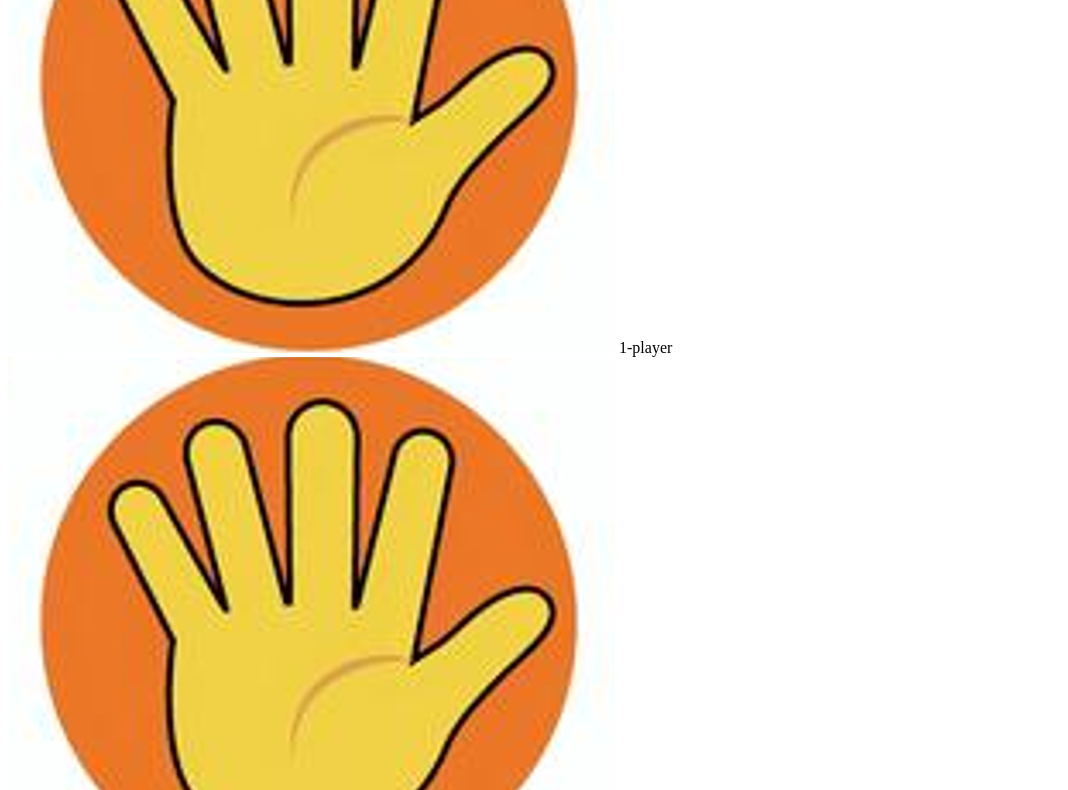
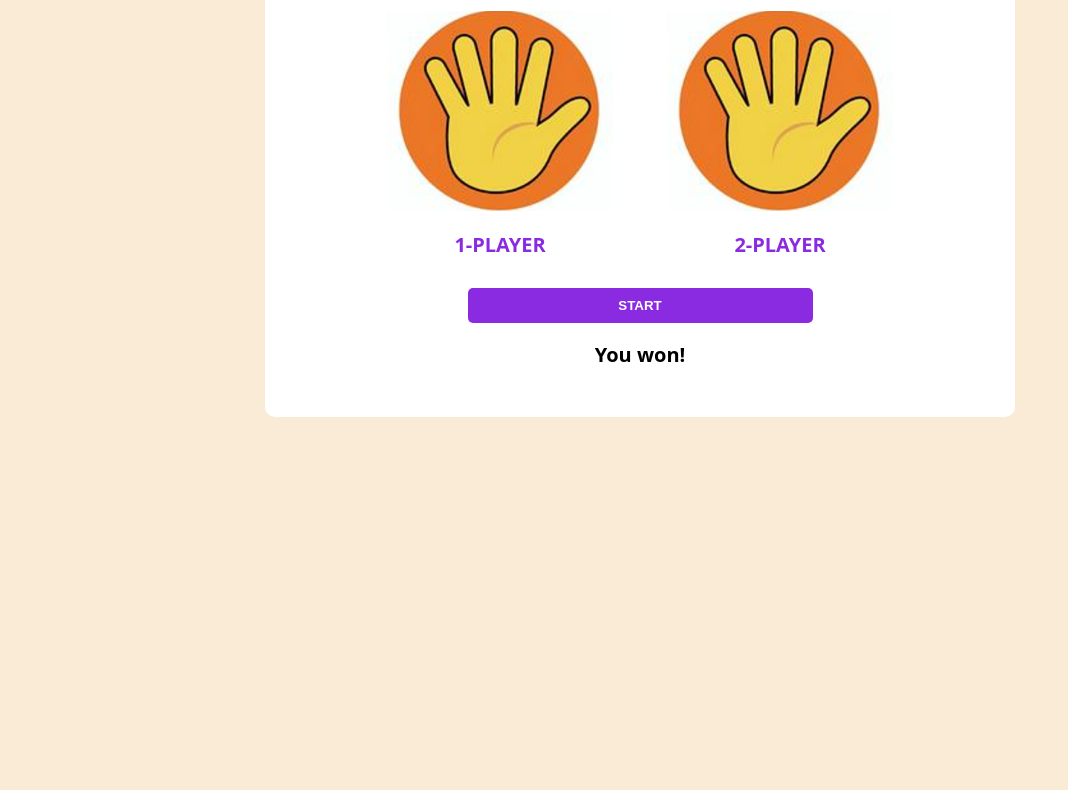
Before and after one commit to izzat-khudoyberganov/JS_Game-juft-15-00, a plain HTML site: page index.html in a window 1280 px wide. Shown: the part 250-1040 px from the top of the page, without its empty margins (0-1068 px from the left). After the commit the page ends 800 px from the top, so only its background shows below. Drawn offline with Linux system fonts and the light colour scheme.

Commit message:
added styles

```diff
--- a/style.css
+++ b/style.css
@@ -1 +1,81 @@
 /* CSS codes */
+
+* {
+    padding: 0;
+    margin: 0;
+    box-sizing: border-box;
+    list-style: none;
+    text-decoration: none;
+}
+
+body {
+    background-color: antiquewhite;
+    width: 100%;
+    height: 100vh;
+    display: flex;
+    align-items: center;
+    justify-content: center;
+    font-family: system-ui, sans-serif;
+}
+
+.content {
+    width: 750px;
+    padding: 50px 30px;
+    background-color: #fff;
+    border-radius: 10px;
+    display: flex;
+    align-items: center;
+    justify-content: center;
+    flex-direction: column;
+}
+
+.content__title {
+    font-size: 40px;
+    line-height: 120%;
+}
+
+.wrapper {
+    display: flex;
+    align-items: center;
+    justify-content: space-around;
+    gap: 30px;
+    margin: 30px 0;
+}
+
+.wrapper__element {
+    display: flex;
+    align-items: center;
+    flex-direction: column;
+    gap: 20px;
+}
+
+.player {
+    font-size: 20px;
+    font-weight: 600;
+    color: blueviolet;
+    text-transform: uppercase;
+}
+
+.wrapper__element > img {
+    width: 250px;
+    height: 200px;
+    object-fit: contain;
+}
+
+.btn {
+    background-color: blueviolet;
+    color: #fff;
+    width: 50%;
+    padding: 10px;
+    border: none;
+    border-radius: 5px;
+    text-transform: uppercase;
+    font-weight: 600;
+}
+
+.result {
+    font-size: 20px;
+    line-height: 120%;
+    margin-top: 20px;
+    font-weight: 700;
+}
```
